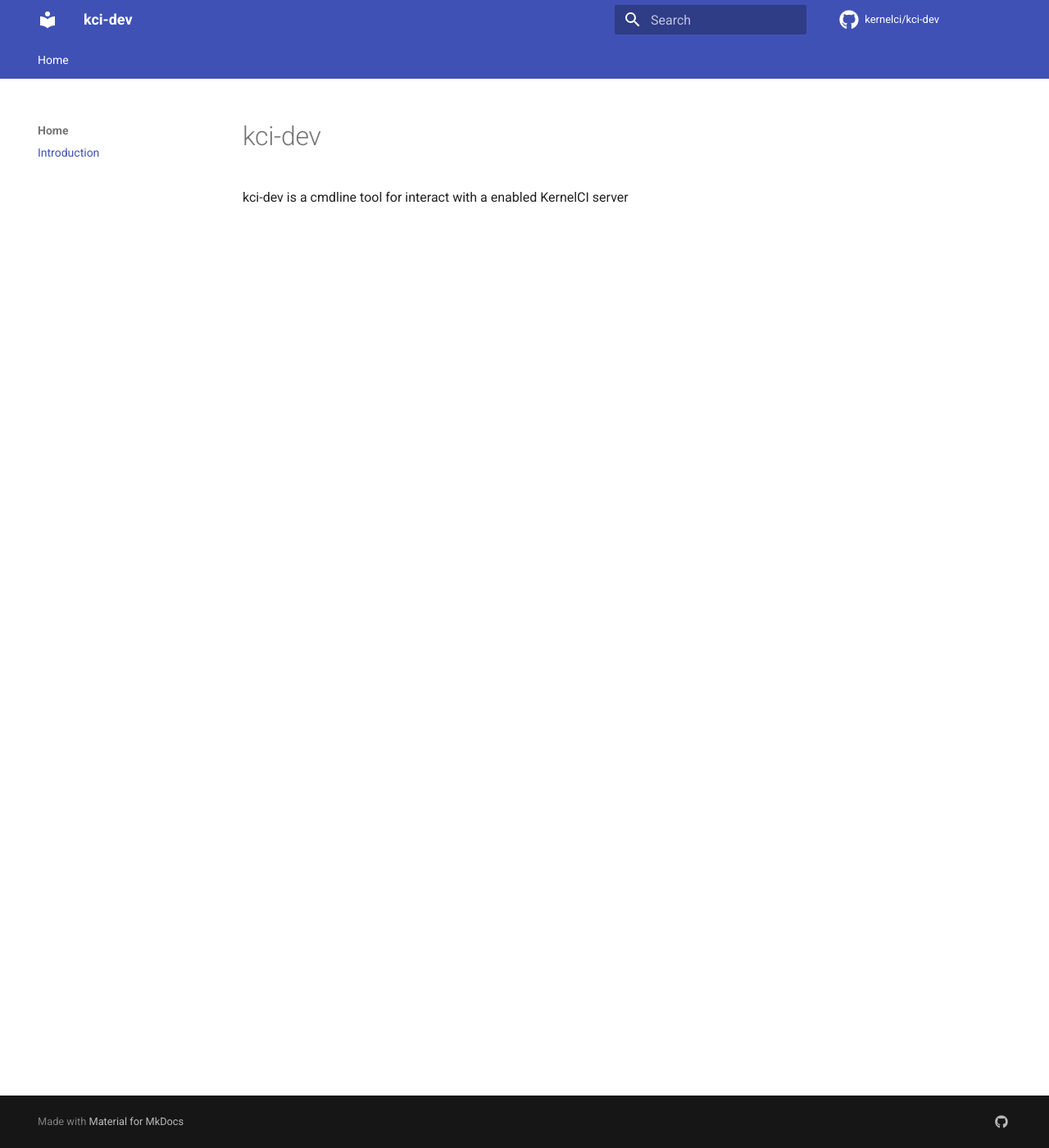
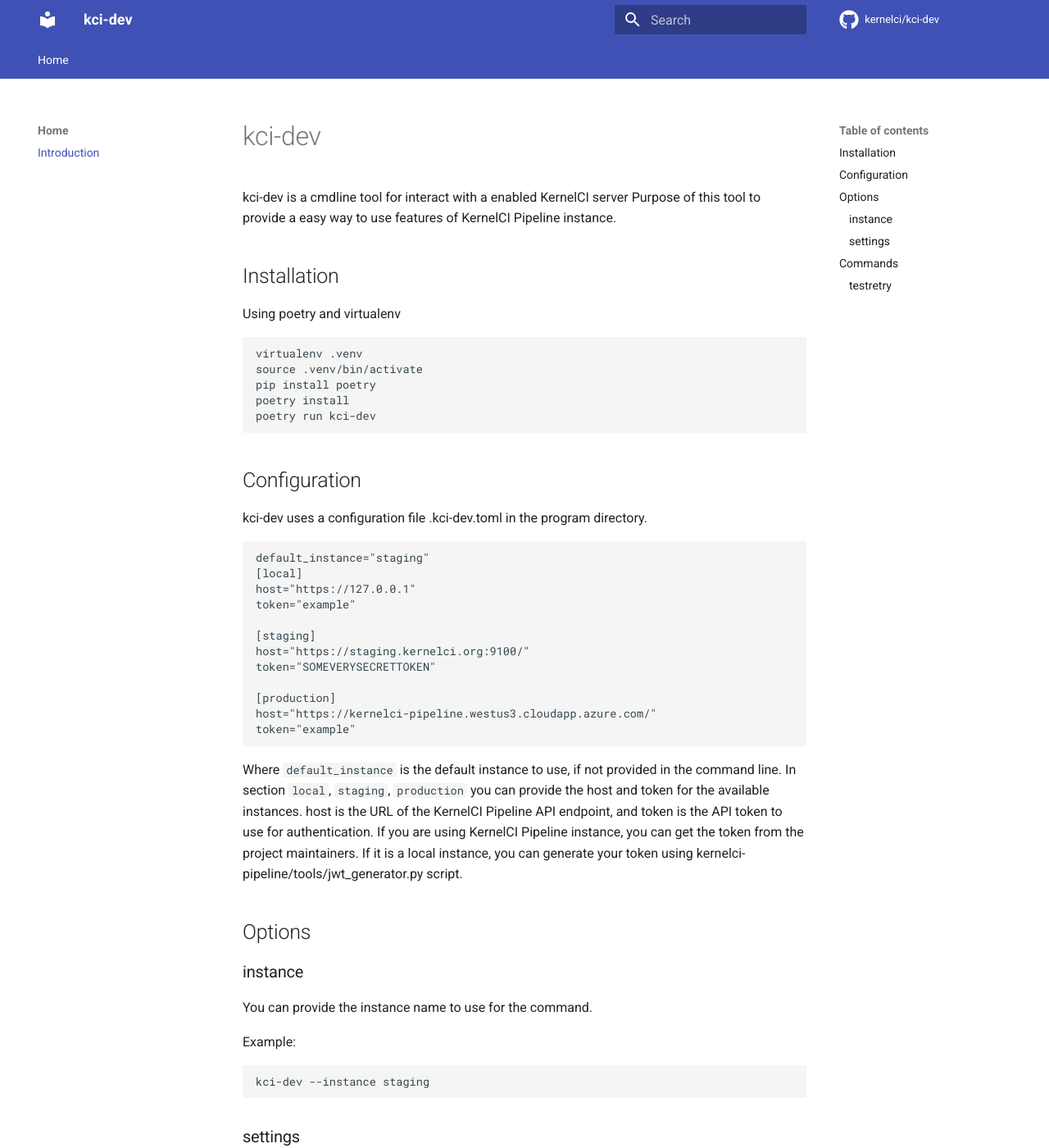
Before and after one commit to kernelci/kci-dev, an MkDocs documentation site: the page built from docs/index.md, in a window 1280 px wide and 1400 px high. Shown: the whole window at 82% size. Built offline with MkDocs 1.6.1 and Material for MkDocs 9.7.7, drawn with Linux system fonts in a browser that asks for light colours; comment, search, counter and statistics services are not loaded; some of the changed text lies outside the part shown.

Commit message:
feat(docs): Add basic documentation to docs
Signed-off-by: Denys Fedoryshchenko <denys.f@collabora.com>

````diff
--- a/docs/index.md
+++ b/docs/index.md
@@ -1,3 +1,73 @@
 # kci-dev
 
 kci-dev is a cmdline tool for interact with a enabled KernelCI server
+Purpose of this tool to provide a easy way to use features of KernelCI Pipeline instance.
+
+## Installation
+
+Using poetry and virtualenv
+```sh
+virtualenv .venv
+source .venv/bin/activate
+pip install poetry
+poetry install
+poetry run kci-dev
+```
+
+## Configuration
+
+kci-dev uses a configuration file .kci-dev.toml in the program directory.
+```toml
+default_instance="staging"
+[local]
+host="https://127.0.0.1"
+token="example"
+
+[staging]
+host="https://staging.kernelci.org:9100/"
+token="SOMEVERYSECRETTOKEN"
+
+[production]
+host="https://kernelci-pipeline.westus3.cloudapp.azure.com/"
+token="example"
+```
+
+Where `default_instance` is the default instance to use, if not provided in the command line.
+In section `local`, `staging`, `production` you can provide the host and token for the available instances.
+host is the URL of the KernelCI Pipeline API endpoint, and token is the API token to use for authentication.
+If you are using KernelCI Pipeline instance, you can get the token from the project maintainers.
+If it is a local instance, you can generate your token using kernelci-pipeline/tools/jwt_generator.py script.
+
+## Options
+
+### instance
+You can provide the instance name to use for the command.
+
+Example:
+```sh
+kci-dev --instance staging
+```
+
+### settings
+
+You can provide the configuration file path to use for the command.
+
+Example:
+```sh
+kci-dev --settings /path/to/.kci-dev.toml
+```
+
+## Commands
+
+### testretry
+
+This command will retry the failed tests. In some cases tests may fail due to network issues, hardware problems,
+nature of test (flaky), etc. This command will retry the failed tests, and create additional test jobs for the failed tests.
+After observing the results, you can decide if test results were reliable, not, or maybe even test need improvement.
+
+Example:
+```sh
+kci-dev testretry --nodeid <testnodeid>
+```
+
+testnodeid is the node id of the test job, which you can get from the KernelCI dashboard. Usually it is hexadecimal string.
````
